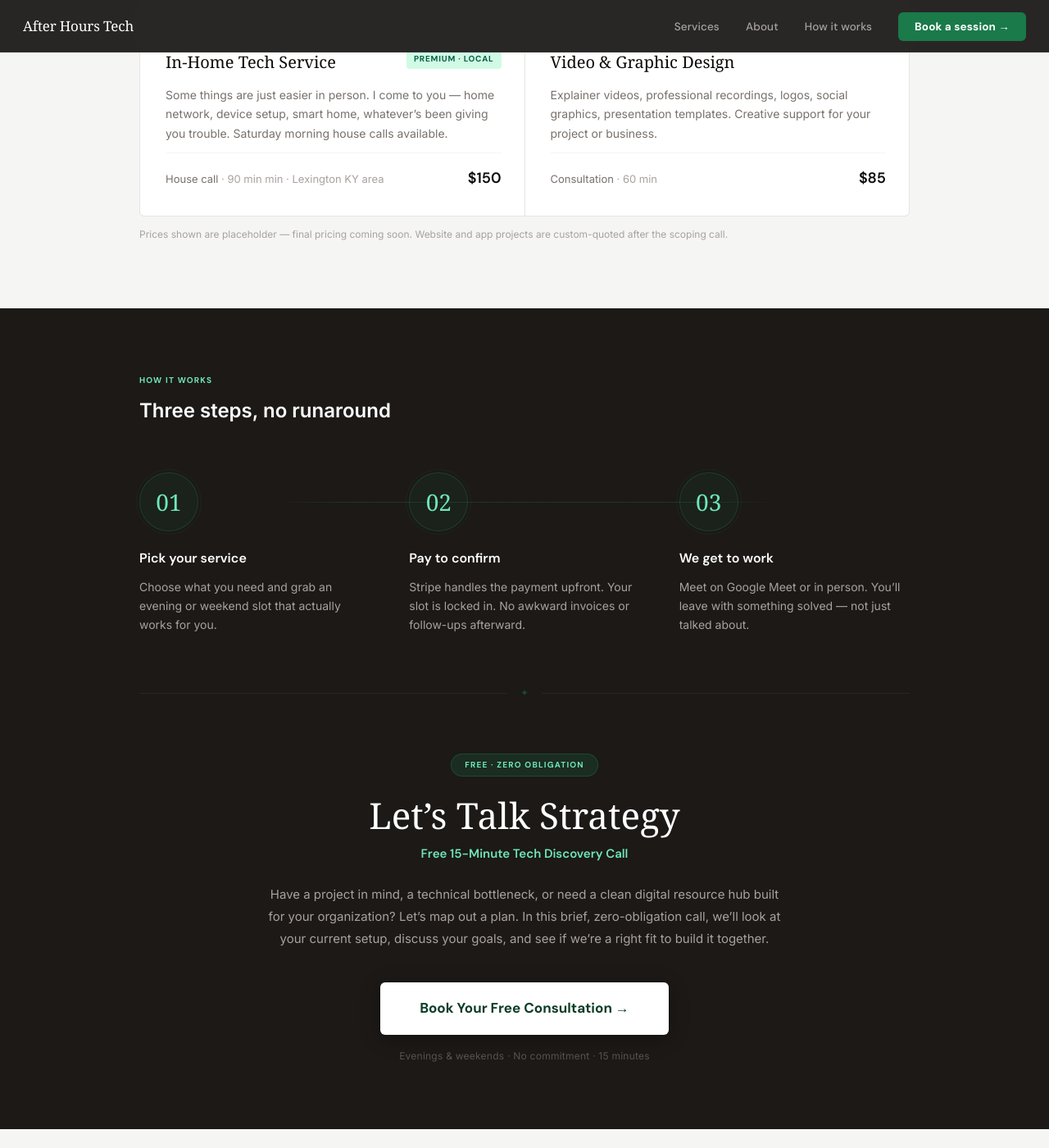
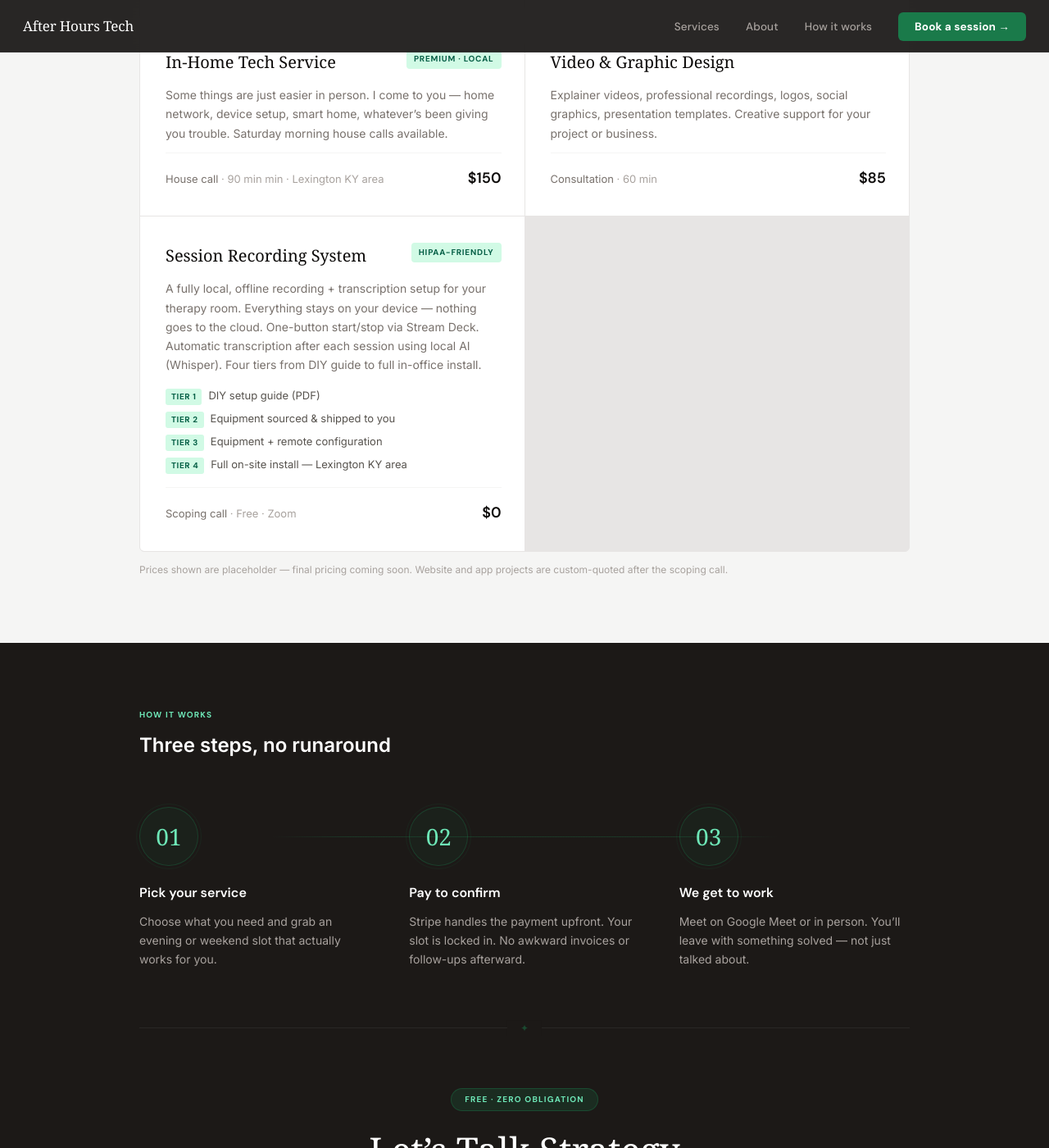
Before and after one commit to joshuafisherkeller/skillsforchildren, a Jekyll site: the page built from tech.html, in a window 1280 px wide and 1400 px high, scrolled down 1454 px. Shown: the whole window at 82% size. Built offline with Jekyll 4.4.1, drawn with Linux system fonts in a browser that asks for light colours.

Commit message:
feat(aht): add CORS session recording system service card + tier CSS
Adds 8th service card — Session Recording System (CORS) — to the After
Hours Tech services grid. Includes four-tier list (DIY guide → on-site
install), HIPAA-friendly badge, and $0 scoping call pricing. Also adds
.aht-service-tiers and .tier-label styles to the inline stylesheet.

Co-Authored-By: Claude Sonnet 4.6 <noreply@anthropic.com>

```diff
--- a/_layouts/after-hours-tech.html
+++ b/_layouts/after-hours-tech.html
@@ -185,6 +185,9 @@
     .aht-price-label span { color: #a8a29e; }
     .aht-price-amt { font-family: var(--sans); font-size: 18px; font-weight: 600; color: var(--ink); white-space: nowrap; }
     .aht-services-note { font-size: 12px; color: #a8a29e; margin-top: 12px; }
+    .aht-service-tiers { list-style: none; display: flex; flex-direction: column; gap: 6px; margin: 4px 0; }
+    .aht-service-tiers li { font-size: 13px; color: #57534e; display: flex; align-items: baseline; gap: 8px; }
+    .tier-label { flex-shrink: 0; font-family: var(--sans); font-size: 10px; font-weight: 700; letter-spacing: .06em; text-transform: uppercase; color: var(--green-text); background: #d1fae5; padding: 2px 7px; border-radius: 3px; }
 
     /* ═══════════════════════════════════
        HOW IT WORKS + LET'S TALK STRATEGY
@@ -459,6 +462,20 @@
           </div>
         </div>
 
+        <div class="aht-service-card reveal" style="transition-delay:.28s">
+          <div class="aht-service-head"><h3>Session Recording System</h3><span class="aht-badge">HIPAA-friendly</span></div>
+          <p class="aht-service-desc">A fully local, offline recording + transcription setup for your therapy room. Everything stays on your device &mdash; nothing goes to the cloud. One-button start/stop via Stream Deck. Automatic transcription after each session using local AI (Whisper). Four tiers from DIY guide to full in-office install.</p>
+          <ul class="aht-service-tiers">
+            <li><span class="tier-label">Tier 1</span> DIY setup guide (PDF)</li>
+            <li><span class="tier-label">Tier 2</span> Equipment sourced &amp; shipped to you</li>
+            <li><span class="tier-label">Tier 3</span> Equipment + remote configuration</li>
+            <li><span class="tier-label">Tier 4</span> Full on-site install &mdash; Lexington KY area</li>
+          </ul>
+          <div class="aht-service-pricing">
+            <div class="aht-price-row"><span class="aht-price-label">Scoping call <span>&middot; Free &middot; Zoom</span></span><span class="aht-price-amt">$0</span></div>
+          </div>
+        </div>
+
       </div>
       <p class="aht-services-note">Prices shown are placeholder &mdash; final pricing coming soon. Website and app projects are custom-quoted after the scoping call.</p>
     </div>
```
